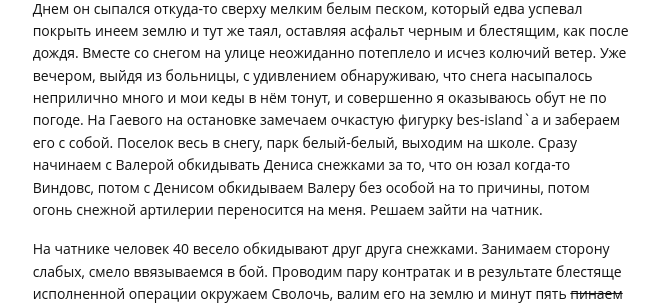
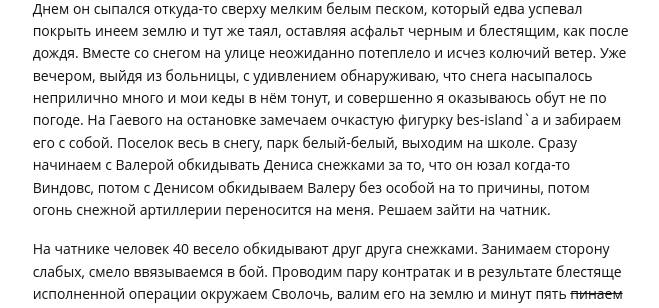
Before and after one commit to dimkalinux/dimkalinux.github.com, a Jekyll site: the page built from _posts/2012-12-03-first-snow.md, in a window 1280 px wide. Shown: the part 153-461 px from the top of the page, without its empty margins (309-968 px from the left). Built offline with Jekyll 4.4.1, drawn with Linux system fonts in a browser that asks for light colours; Markdown is read by kramdown in place of the engine named in the settings.

Commit message:
Updated: first snow
Signed-off-by: dimkalinux <dimkalinux@gmail.com>

```diff
--- a/_posts/2012-12-03-first-snow.md
+++ b/_posts/2012-12-03-first-snow.md
@@ -5,7 +5,7 @@ title: Первый снег
 
 Прилетел, как всегда, неожиданно, хотя Яндекс.Погода пророчил его еще пару дней назад.
 
-Днем он сыпался откуда-то сверху мелким белым песком, который едва успевал покрыть инеем землю и тут же таял, оставляя асфальт черным и блестящим, как после дождя. Вместе со снегом на улице неожиданно потеплело и исчез колючий ветер. Уже вечером, выйдя из больницы, с удивлением обнаруживаю, что снега насыпалось неприлично много и мои кеды в нём тонут, и совершенно я оказываюсь обут не по погоде. На Гаевого на остановке замечаем очкастую фигурку bes-island`a и забераем его с собой. Поселок весь в снегу, парк белый-белый, выходим на школе. Сразу начинаем с Валерой обкидывать Дениса снежками за то, что он юзал когда-то Виндовс, потом с Денисом обкидываем Валеру без особой на то причины, потом огонь снежной артилерии переносится на меня. Решаем зайти на чатник.
+Днем он сыпался откуда-то сверху мелким белым песком, который едва успевал покрыть инеем землю и тут же таял, оставляя асфальт черным и блестящим, как после дождя. Вместе со снегом на улице неожиданно потеплело и исчез колючий ветер. Уже вечером, выйдя из больницы, с удивлением обнаруживаю, что снега насыпалось неприлично много и мои кеды в нём тонут, и совершенно я оказываюсь обут не по погоде. На Гаевого на остановке замечаем очкастую фигурку bes-island`a и забираем его с собой. Поселок весь в снегу, парк белый-белый, выходим на школе. Сразу начинаем с Валерой обкидывать Дениса снежками за то, что он юзал когда-то Виндовс, потом с Денисом обкидываем Валеру без особой на то причины, потом огонь снежной артиллерии переносится на меня. Решаем зайти на чатник.
 
 На чатнике человек 40 весело обкидывают друг друга снежками. Занимаем сторону слабых, смело ввязываемся в бой. Проводим пару контратак и в результате блестяще исполненной операции окружаем Сволочь, валим его на землю и минут пять <s>пинаем</s> катаем в снегу. Чуть позже Кос и Яся приносят фотоаппарат и вино — фоткаемся и греемся белым и красным.
 
```
